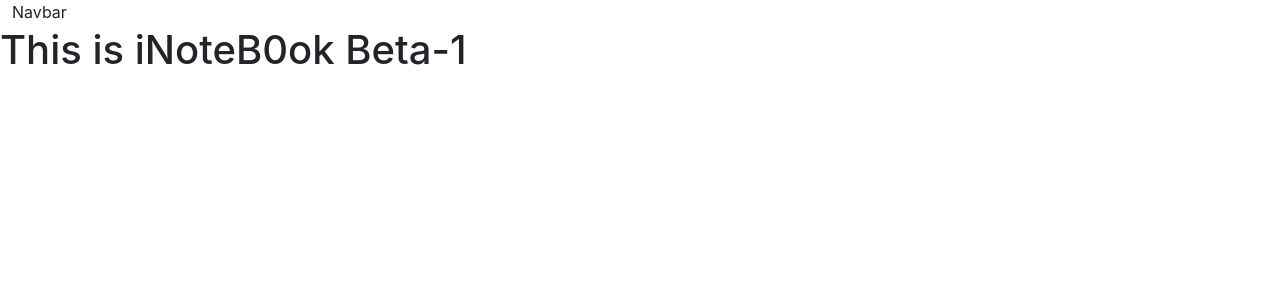
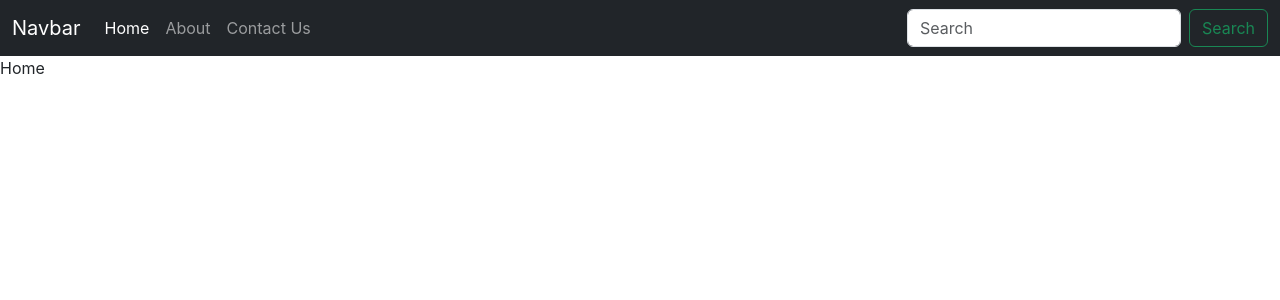
Before and after one commit to rahul02dahiya/iNoteBook, a React (Create React App) app: page / in a window 1280 px wide. Shown: the top 300 px of the page. Built offline with nearby package versions, Linux system fonts and the light colour scheme.

Commit message:
navbar created

```diff
--- a/src/App.js
+++ b/src/App.js
@@ -1,19 +1,28 @@
-import React from "react";
-import Navbar  from "./comonents/Navbar";
+import React from 'react';
+import Navbar from './comonents/Navbar';
 import {
   BrowserRouter as Router,
   Routes,
-  Route,
-  Link
-} from "react-router-dom";
+  Route
+} from 'react-router-dom';
+import Home from './comonents/Home';
+import About from './comonents/About';
+import ContactUs from './comonents/ContactUs';
 
-function App() {
+const App = () => {
   return (
     <>
-    <Navbar/>
-      <h1>This is iNoteB0ok Beta-1 </h1>
+    <Router>
+      <Navbar />
+      <Routes>
+        <Route exact path='/' element={<Home/>}/>
+        <Route exact path='/about' element={<About/>}/>
+        <Route exact path='/contactus' element={<ContactUs/>}/>
+
+      </Routes>
+    </Router>
     </>
-  );
+  )
 }
 
-export default App;
+export default App
--- a/src/comonents/Navbar.js
+++ b/src/comonents/Navbar.js
@@ -1,34 +1,23 @@
 import React from 'react'
-
+import { Link } from 'react-router-dom';
 const Navbar = () => {
     return (
-        <nav classNameName="navbar navbar-expand-lg bg-body-tertiary">
+        <nav className="navbar navbar-expand-lg navbar-dark bg-dark">
             <div className="container-fluid">
-                <a className="navbar-brand" href="#">Navbar</a>
+                <Link className="navbar-brand" to="/">Navbar</Link>
                 <button className="navbar-toggler" type="button" data-bs-toggle="collapse" data-bs-target="#navbarSupportedContent" aria-controls="navbarSupportedContent" aria-expanded="false" aria-label="Toggle navigation">
                     <span className="navbar-toggler-icon"></span>
                 </button>
                 <div className="collapse navbar-collapse" id="navbarSupportedContent">
                     <ul className="navbar-nav me-auto mb-2 mb-lg-0">
                         <li className="nav-item">
-                            <a className="nav-link active" aria-current="page" href="#">Home</a>
+                            <Link className="nav-link active" aria-current="page" to="/">Home</Link>
                         </li>
                         <li className="nav-item">
-                            <a className="nav-link" href="#">Link</a>
-                        </li>
-                        <li className="nav-item dropdown">
-                            <a className="nav-link dropdown-toggle" href="#" role="button" data-bs-toggle="dropdown" aria-expanded="false">
-                                Dropdown
-                            </a>
-                            <ul className="dropdown-menu">
-                                <li><a className="dropdown-item" href="#">Action</a></li>
-                                <li><a className="dropdown-item" href="#">Another action</a></li>
-                                <li><hr className="dropdown-divider" /></li>
-                                <li><a className="dropdown-item" href="#">Something else here</a></li>
-                            </ul>
+                            <Link className="nav-link" to="/about">About</Link>
                         </li>
                         <li className="nav-item">
-                            <a className="nav-link disabled" aria-disabled="true">Disabled</a>
+                            <Link className="nav-link " aria-disabled="true" to="/contactus">Contact Us</Link>
                         </li>
                     </ul>
                     <form className="d-flex" role="search">
```
